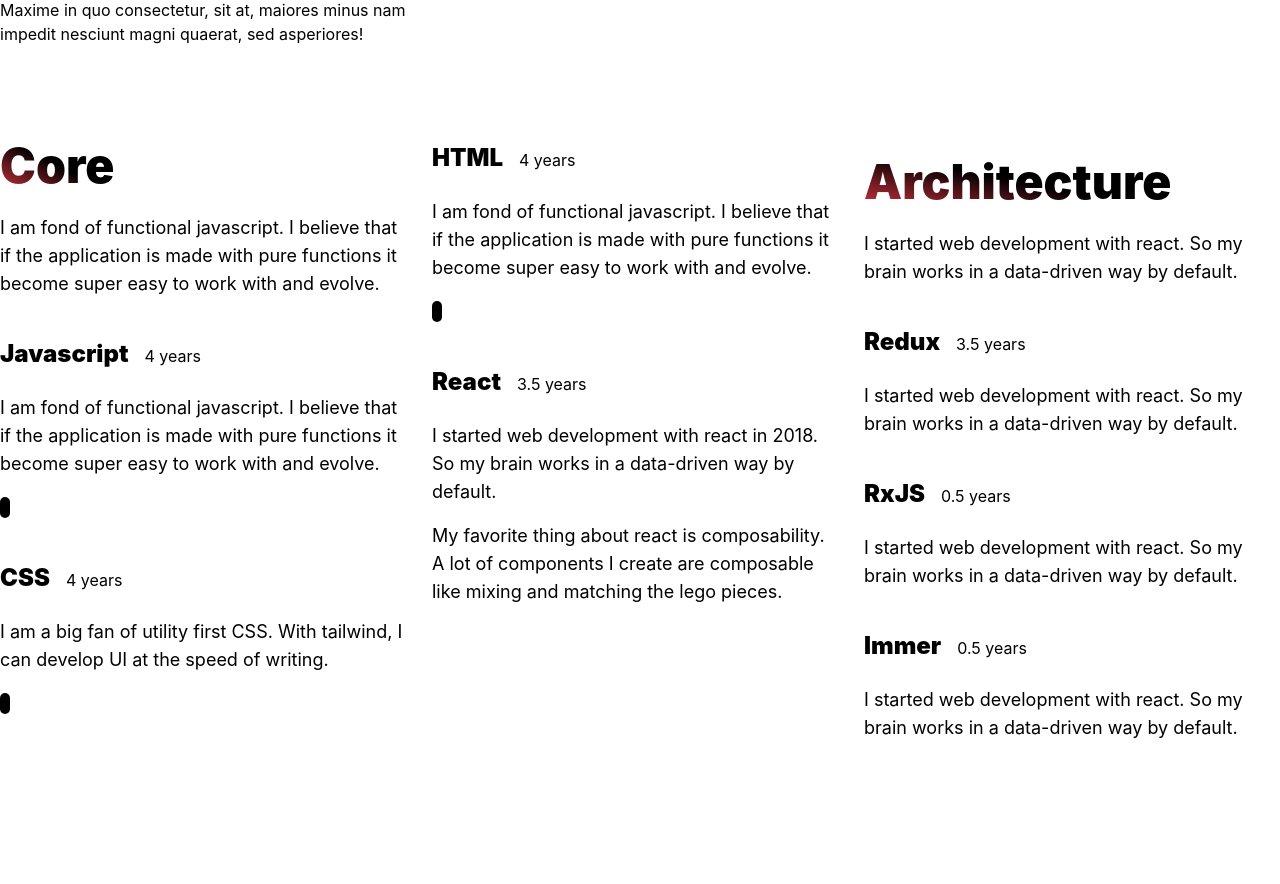
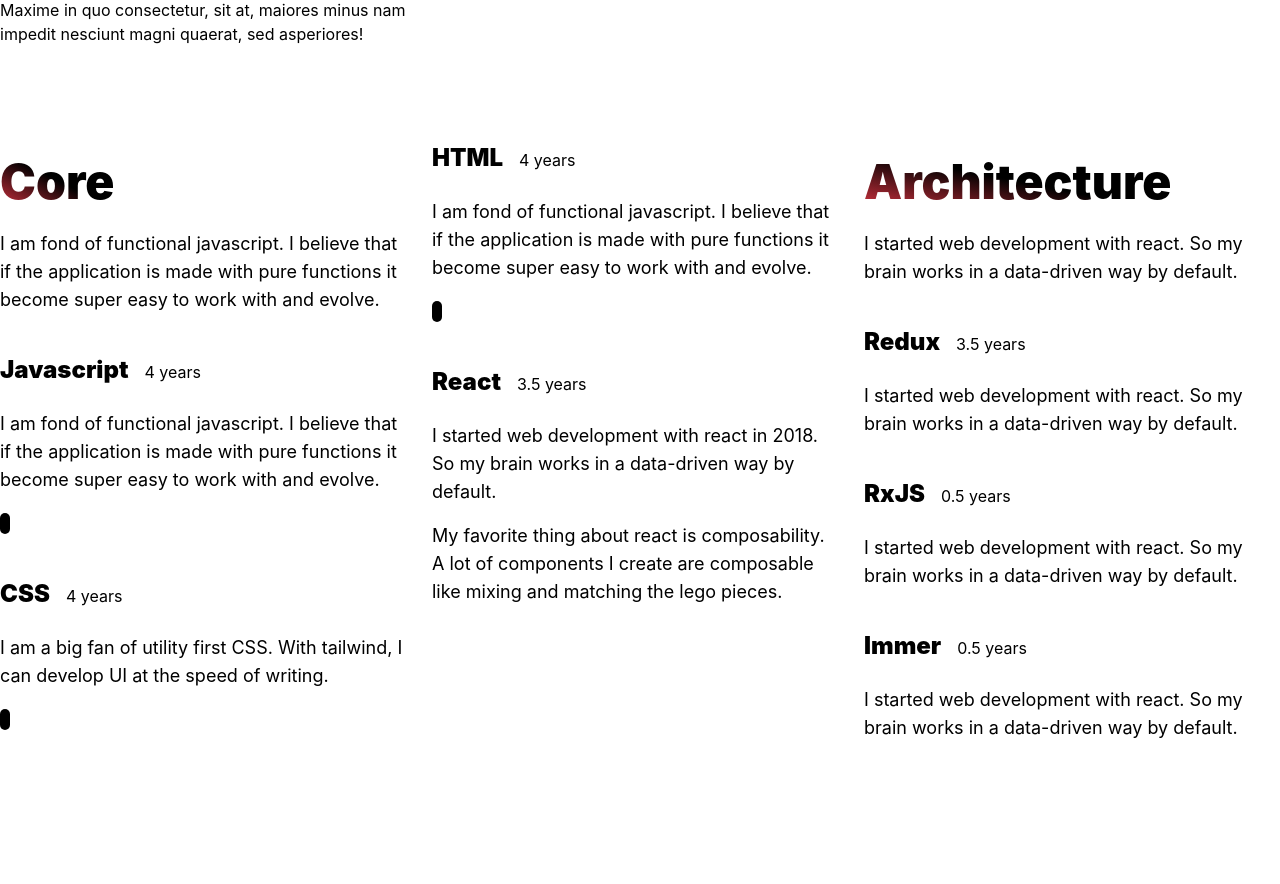
Before and after one commit to karthickthankyou/iamkarthick-legacy, a Next.js app: page / in a window 1280 px wide. Shown: the part 3300-4184 px from the top of the page. Built offline with nearby package versions, Linux system fonts and the light colour scheme; grey boxes are pictures that could not be loaded.

Commit message:
fix: updated break inside within skill card

```diff
--- a/src/components/organisms/SkillCard/SkillCard.tsx
+++ b/src/components/organisms/SkillCard/SkillCard.tsx
@@ -8,18 +8,26 @@ export interface ISkillCardProps {
   type?: 'title' | 'subtitle'
 }
 
+//  className={`${type === 'title' && 'break-before-column'}`}
+
 const SkillCard = ({
   title,
   children,
   experience,
   type = 'subtitle',
 }: ISkillCardProps) => (
-  <div className={`${type === 'title' && 'break-before-column'}`}>
-    <div className='bg-white-transparent'>
+  <>
+    {type === 'title' && (
+      <div className={`${type === 'title' && 'break-before-column'}`} />
+    )}
+    <div className='break-inside-avoid'>
+      <div className='bg-white-transparent '>
         <div
           className={`inline-block ${
             type === 'title' && 'text-5xl text-luxury'
-        } ${type === 'subtitle' && 'text-2xl'} font-black bg-white-transparent`}
+          } ${
+            type === 'subtitle' && 'text-2xl'
+          } font-black bg-white-transparent`}
         >
           {title}
         </div>
@@ -31,6 +39,7 @@ const SkillCard = ({
       )}
       <div className='space-y-4 text-lg bg-white-transparent'>{children}</div>
     </div>
+  </>
 )
 
 export default SkillCard
```
Lines whose indentation alone changed are shown as unchanged.
